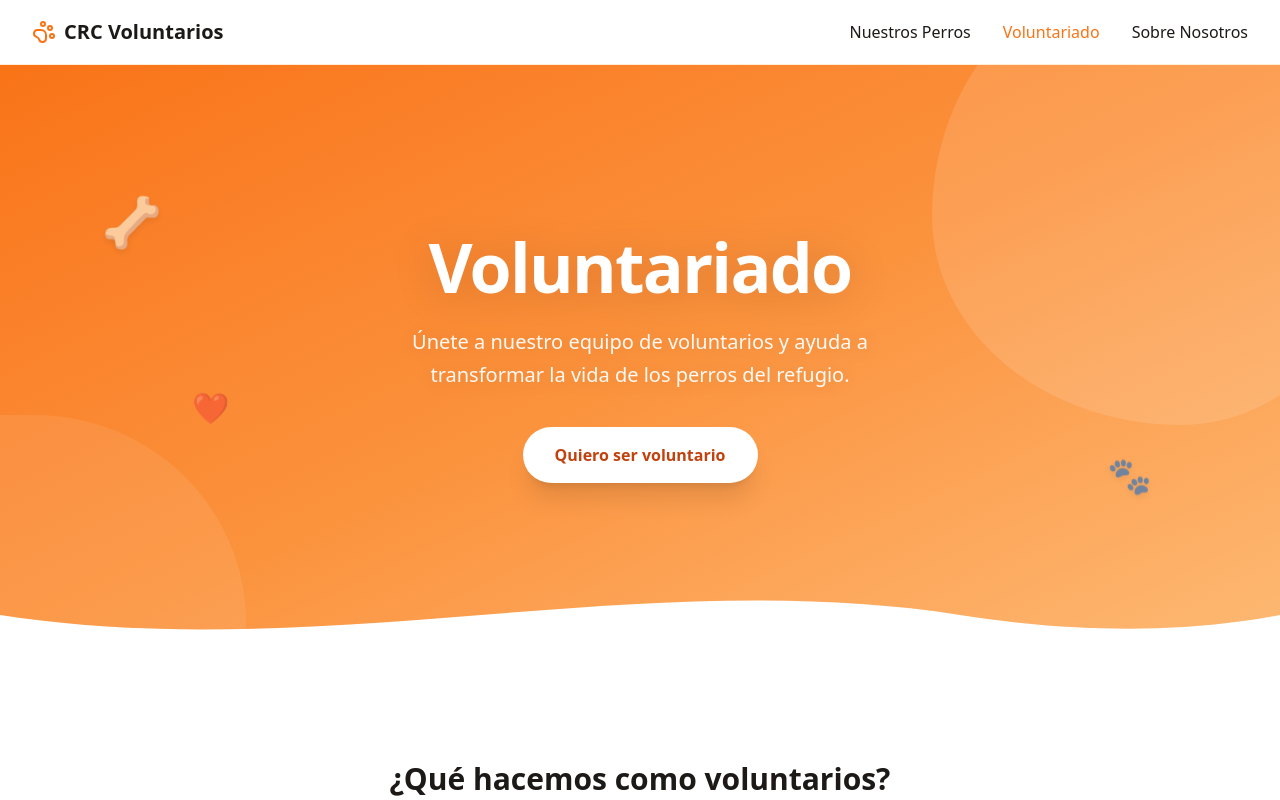
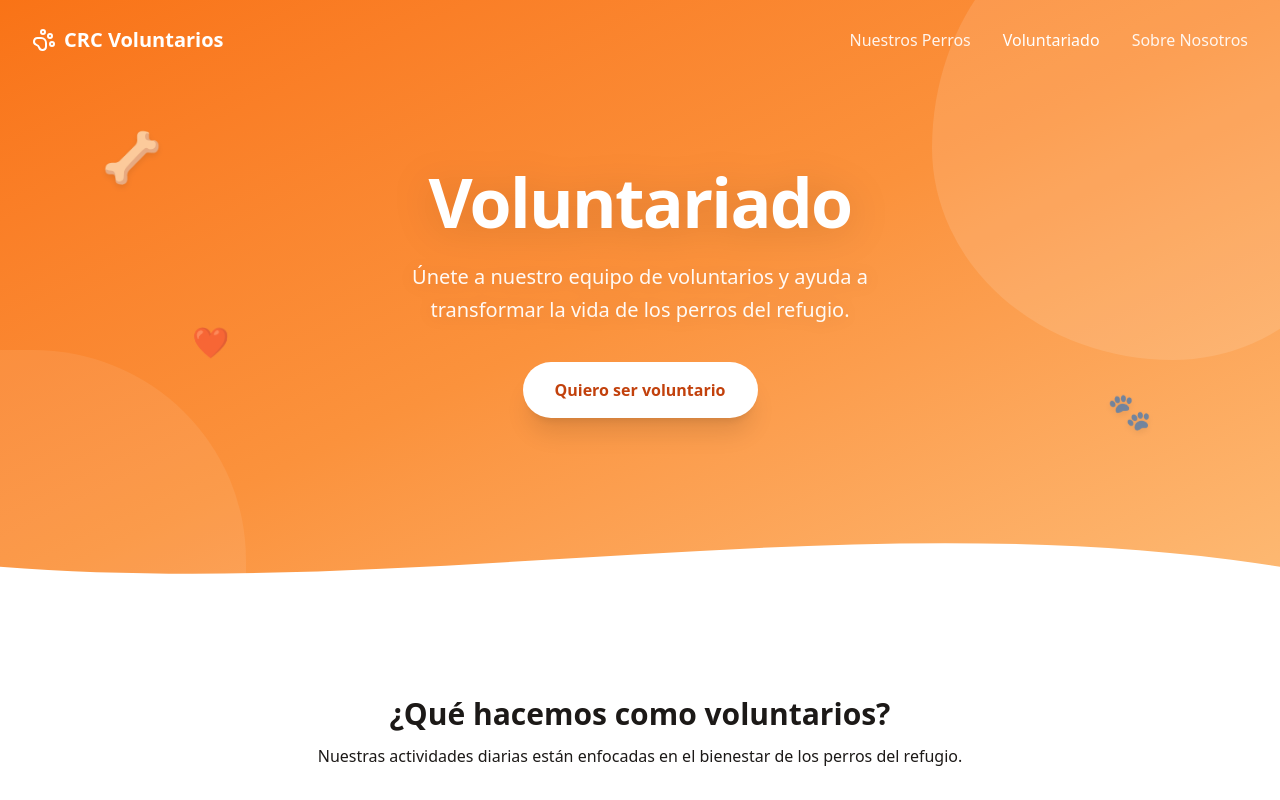
Before and after one commit to KorryKo/crc-voluntarios, a Next.js app: page /voluntariado in a window 1280 px wide. Shown: the top 800 px of the page. Built offline with nearby package versions, Linux system fonts and the light colour scheme.

Commit message:
improve hero and header

```diff
--- a/app/layout.tsx
+++ b/app/layout.tsx
@@ -2,6 +2,7 @@ import type { Metadata } from "next";
 import "./globals.css";
 import Header from "@/components/Header";
 import Footer from "@/components/Footer";
+import WhatsAppButton from "@/components/WhatsAppButton";
 
 const siteUrl = "https://crc-voluntarios.cl"; // Actualizar con URL real
 
@@ -62,6 +63,7 @@ export default function RootLayout({
         <Header />
         <main className="flex-1">{children}</main>
         <Footer />
+        <WhatsAppButton />
       </body>
     </html>
   );
--- a/components/Header.tsx
+++ b/components/Header.tsx
@@ -2,7 +2,7 @@
 
 import Link from "next/link";
 import { usePathname } from "next/navigation";
-import { useState } from "react";
+import { useState, useEffect } from "react";
 import { Menu, X, PawPrint } from "lucide-react";
 
 const navLinks = [
@@ -13,16 +13,40 @@ const navLinks = [
 
 export default function Header() {
   const [isMenuOpen, setIsMenuOpen] = useState(false);
+  const [scrolled, setScrolled] = useState(false);
   const pathname = usePathname();
 
+  useEffect(() => {
+    const handleScroll = () => setScrolled(window.scrollY > 50);
+    window.addEventListener("scroll", handleScroll);
+    return () => window.removeEventListener("scroll", handleScroll);
+  }, []);
+
   return (
-    <header className="bg-white border-b border-secondary-100">
+    <header
+      className={`fixed top-0 left-0 right-0 z-50 transition-all duration-300 ${
+        scrolled
+          ? "bg-white/95 backdrop-blur-xl shadow-lg"
+          : "bg-transparent"
+      }`}
+    >
       <div className="mx-auto max-w-7xl px-4 sm:px-6 lg:px-8">
-        <div className="flex h-16 items-center justify-between">
+        <div className={`flex items-center justify-between transition-all duration-300 ${scrolled ? "h-16" : "h-20"}`}>
           {/* Logo */}
           <Link href="/" className="flex items-center gap-2">
-            <PawPrint size={24} className="text-secondary-500" />
-            <span className="text-xl font-bold text-text-primary">CRC Voluntarios</span>
+            <PawPrint
+              size={24}
+              className={`transition-colors duration-300 ${
+                scrolled ? "text-secondary-500" : "text-white"
+              }`}
+            />
+            <span
+              className={`text-xl font-bold transition-colors duration-300 ${
+                scrolled ? "text-text-primary" : "text-white"
+              }`}
+            >
+              CRC Voluntarios
+            </span>
           </Link>
 
           {/* Desktop Navigation */}
@@ -32,10 +56,14 @@ export default function Header() {
                 <li key={link.href}>
                   <Link
                     href={link.href}
-                    className={`transition-colors hover:text-secondary-500 ${
+                    className={`transition-colors duration-300 ${
                       pathname === link.href
-                        ? "text-secondary-500 font-medium"
-                        : "text-text-primary"
+                        ? scrolled
+                          ? "text-secondary-500 font-medium"
+                          : "text-white font-medium"
+                        : scrolled
+                          ? "text-text-primary hover:text-secondary-500"
+                          : "text-white/90 hover:text-white"
                     }`}
                   >
                     {link.label}
@@ -48,7 +76,11 @@ export default function Header() {
           {/* Mobile Menu Button */}
           <button
             type="button"
-            className="md:hidden p-2 text-text-primary hover:text-secondary-500 transition-colors"
+            className={`md:hidden p-2 transition-colors duration-300 ${
+              scrolled
+                ? "text-text-primary hover:text-secondary-500"
+                : "text-white hover:text-white/80"
+            }`}
             onClick={() => setIsMenuOpen(!isMenuOpen)}
             aria-label={isMenuOpen ? "Cerrar menú" : "Abrir menú"}
             aria-expanded={isMenuOpen}
@@ -63,16 +95,20 @@ export default function Header() {
             isMenuOpen ? "max-h-48 opacity-100" : "max-h-0 opacity-0"
           }`}
         >
-          <nav className="pb-4">
+          <nav className={`pb-4 rounded-b-xl ${scrolled ? "" : "bg-black/20 backdrop-blur-md px-4 rounded-xl"}`}>
             <ul className="flex flex-col gap-2">
               {navLinks.map((link) => (
                 <li key={link.href}>
                   <Link
                     href={link.href}
-                    className={`block py-2 transition-colors hover:text-secondary-500 ${
+                    className={`block py-2 transition-colors ${
                       pathname === link.href
-                        ? "text-secondary-500 font-medium"
-                        : "text-text-primary"
+                        ? scrolled
+                          ? "text-secondary-500 font-medium"
+                          : "text-white font-medium"
+                        : scrolled
+                          ? "text-text-primary hover:text-secondary-500"
+                          : "text-white/90 hover:text-white"
                     }`}
                     onClick={() => setIsMenuOpen(false)}
                   >
--- a/components/HeroSection.tsx
+++ b/components/HeroSection.tsx
@@ -26,7 +26,7 @@ export default function HeroSection({
       <div className="absolute bottom-[28%] right-[10%] text-4xl opacity-60 animate-[float_5s_ease-in-out_infinite_0.5s] drop-shadow-md">
         🐾
       </div>
-      <div className="absolute left-[15%] top-[55%] text-3xl opacity-50 animate-[float_7s_ease-in-out_infinite_1s]">
+      <div className="absolute left-[15%] top-[70%] sm:top-[55%] text-3xl opacity-50 animate-[float_7s_ease-in-out_infinite_1s]">
         ❤️
       </div>
 
@@ -51,12 +51,12 @@ export default function HeroSection({
 
       {/* Bottom wave */}
       <svg
-        className="absolute bottom-0 left-0 h-[100px] w-full"
-        viewBox="0 0 1440 100"
+        className="absolute bottom-0 left-0 h-[60px] w-full sm:h-[80px] md:h-[100px]"
+        viewBox="0 0 1440 60"
         preserveAspectRatio="none"
       >
         <path
-          d="M0,50 C360,100 720,0 1080,50 C1260,75 1380,60 1440,50 L1440,100 L0,100 Z"
+          d="M0,40 C480,60 960,0 1440,40 L1440,60 L0,60 Z"
           fill="white"
         />
       </svg>
--- /dev/null
+++ b/components/WhatsAppButton.tsx
@@ -0,0 +1,32 @@
+"use client";
+
+import { useState, useEffect } from "react";
+import { MessageCircle } from "lucide-react";
+
+export default function WhatsAppButton() {
+  const [visible, setVisible] = useState(false);
+
+  useEffect(() => {
+    const handleScroll = () => {
+      setVisible(window.scrollY > window.innerHeight * 0.75);
+    };
+    window.addEventListener("scroll", handleScroll);
+    return () => window.removeEventListener("scroll", handleScroll);
+  }, []);
+
+  return (
+    <a
+      href="https://wa.me/56987997244"
+      target="_blank"
+      rel="noopener noreferrer"
+      aria-label="Enviar mensaje por WhatsApp"
+      className={`fixed bottom-6 right-6 z-50 flex h-14 w-14 items-center justify-center rounded-full bg-[#25D366] text-white shadow-lg transition-all duration-300 hover:scale-110 hover:shadow-xl ${
+        visible
+          ? "translate-y-0 opacity-100"
+          : "translate-y-4 opacity-0 pointer-events-none"
+      }`}
+    >
+      <MessageCircle className="h-7 w-7" />
+    </a>
+  );
+}
```
